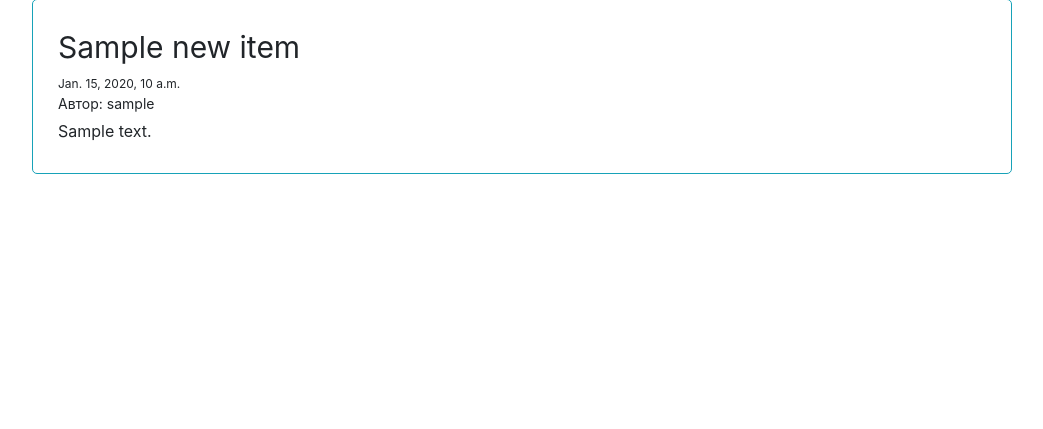
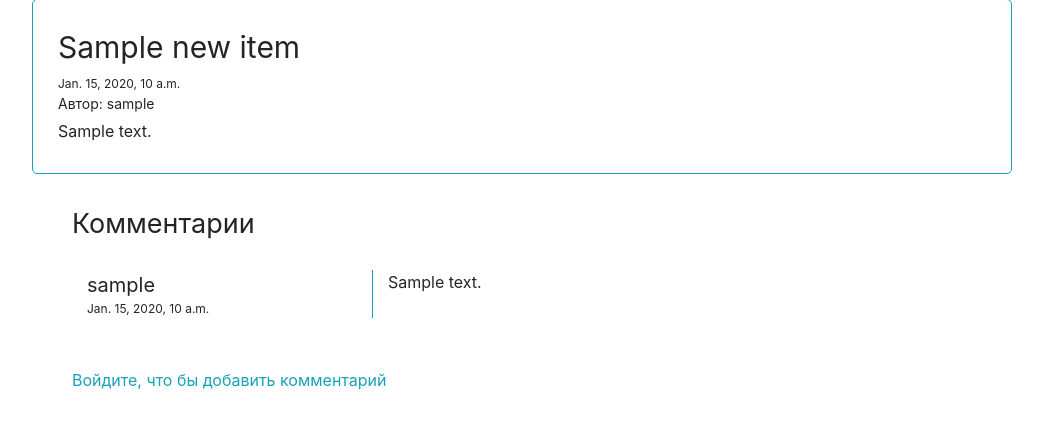
Before and after one commit to SandraRadz/Planeks-news, a Django app: template news/templates/news/new_item.html in a window 1280 px wide. Shown: the part 131-560 px from the top of the page, without its empty margins (118-1161 px from the left). Run offline with Django 3.2, Linux system fonts and the light colour scheme; the template is opened without the code that fills it: most values are stand-ins (such as "Sample title", 1, 10 or a date in 2020); some libraries are stand-ins or nearby versions.

Commit message:
comments done

```diff
--- a/news/static/news/style.css
+++ b/news/static/news/style.css
@@ -35,3 +35,43 @@
 .back-arrow{
    margin-bottom: 25px;
 }
+
+.comment-block{
+    margin-top: 30px;
+    margin-right: 40px;
+    margin-left: 40px;
+}
+
+.comment-block-title{
+    font-size: 27px;
+}
+
+.comment-item{
+    margin-top: 25px;
+}
+
+.comment-author{
+    font-size: 20px;
+}
+
+.comment-date-created{
+    font-size: 12px;
+}
+.comment-text{
+    text-align: left;
+    border-left: #17a2b8 solid 1px;
+}
+
+.info-text{
+    margin-top: 50px;
+    margin-bottom: 20px;
+    color: #17a2b8;
+}
+
+.add-comment-block{
+    margin-top: 30px;
+}
+
+.input-comment{
+    display: inline-block;
+}
--- a/news/templates/news/new_item.html
+++ b/news/templates/news/new_item.html
@@ -1,15 +1,45 @@
 {% extends "news/base.html" %}
+
+{% load crispy_forms_tags %}
 
 {% block content %}
     <div class="content-container">
         <a href="{% url 'news-list' %}" class="back-arrow"><-Назад</a>
-        {% if new_item %}
             <div class="news-item">
                 <div class="news-title">{{ new_item.title }}</div>
                 <div class="news-pub_date">{{ new_item.pub_date }}</div>
                 <div class="news-author">Автор: {{ new_item.author.username }}</div>
                 <div class="news-text">{{ new_item.text }}</div>
             </div>
-        {% endif %}
+            <div class="comment-block">
+                <div class="comment-block-title">Комментарии</div>
+                <div class="container">
+                    {% for comment in new_item.comments.all %}
+                        <div class="comment-item row">
+                            <div class="col-4">
+                                <div class="comment-author">{{ comment.author.username }}</div>
+                            <div class="comment-date-created">{{ comment.date_created }}</div>
+                            </div>
+                            <div class="col-8 comment-text">{{ comment.text }}</div>
+                        </div>
+                    {% endfor %}
+                </div>
+                {% if user.is_authenticated %}
+                    <div class="add-comment-block">
+                        <form action="{% url 'new-item' new_item.id %}" method="post">
+                            {% csrf_token %}
+                            {{ form.non_field_errors }}
+                            <div class="fieldWrapper">
+                                {{ form.text.errors }}
+                                {{ form.text|as_crispy_field }}
+                            </div>
+                            <input type="submit" value="Submit">
+                        </form>
+                    </div>
+                {% else %}
+                    <div class="info-text">Войдите, что бы добавить комментарий</div>
+                {% endif %}
+            </div>
+
     </div>
 {% endblock %}
--- a/news/templates/news/news_list.html
+++ b/news/templates/news/news_list.html
@@ -2,6 +2,11 @@
 
 {% block content %}
     <div class="content-container">
+        {% if user.is_authenticated %}
+            {#form#}
+        {% else %}
+            <div class="info-text">Войдите, что бы добавить новость</div>
+        {% endif %}
         {% for new in news_list %}
             <div class="news-item">
                 <div class="news-title">{{ new.title }}</div>
--- a/news/urls.py
+++ b/news/urls.py
@@ -4,6 +4,5 @@ from news.views import NewsList, NewDetail
 
 urlpatterns = [
     path('', NewsList.as_view(), name='news-list'),
-    path('new/<int:pk>', NewDetail.as_view(), name='new-item')
-
+    path('new/<int:pk>', NewDetail.as_view(), name='new-item'),
 ]
--- a/planeks_news/settings.py
+++ b/planeks_news/settings.py
@@ -37,6 +37,7 @@ INSTALLED_APPS = [
     'django.contrib.sessions',
     'django.contrib.messages',
     'django.contrib.staticfiles',
+    'crispy_forms',
     'news.apps.NewsConfig'
 ]
 
@@ -119,3 +120,5 @@ USE_TZ = True
 # https://docs.djangoproject.com/en/3.0/howto/static-files/
 
 STATIC_URL = '/static/'
+
+CRISPY_TEMPLATE_PACK = 'bootstrap4'
```
Also changed, not shown: news/forms.py (added, +8 -0 lines), news/models.py (+12 -11 lines), news/views.py (+33 -5 lines), news/migrations/0004_auto_20200526_1629.py (added).
